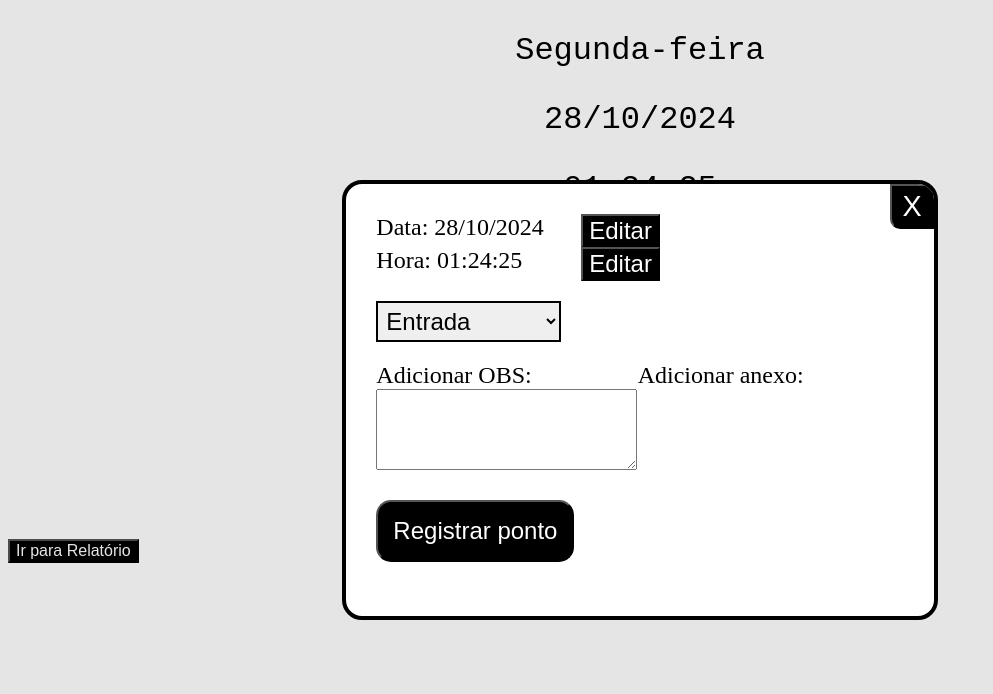
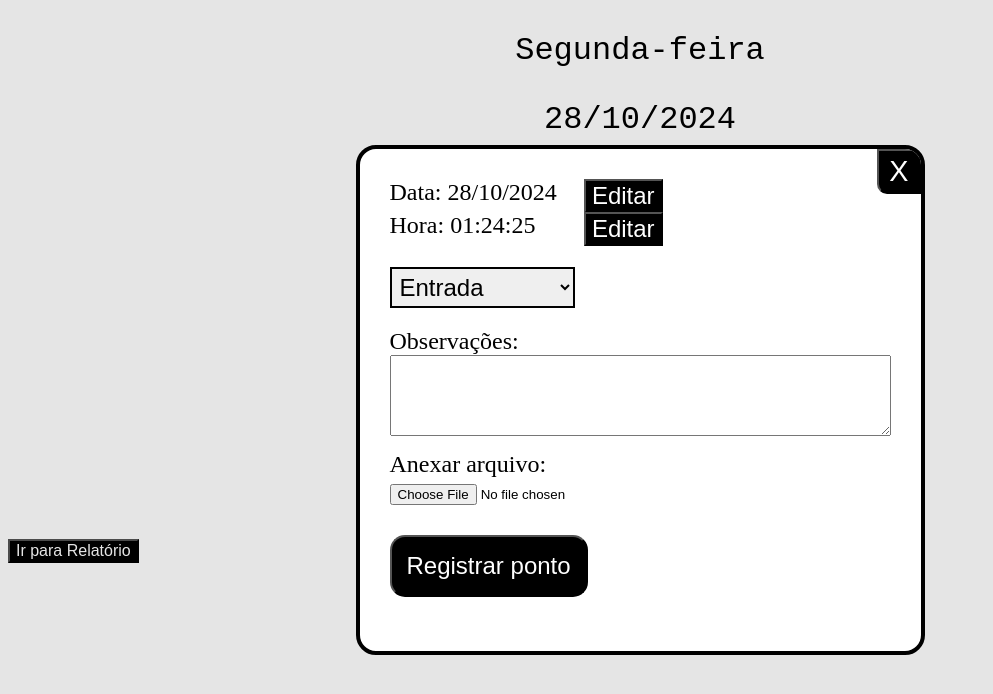
Before and after one commit to mariaelis23/frontend-ponto, a plain HTML site: page index.html in a window 1280 px wide. Both pictures are taken after a click on the button "Bater ponto". Shown: the whole page, without its empty margins (0-993 px from the left). Drawn offline with Linux system fonts and the light colour scheme; a web font is replaced by a local one.

Commit message:
obs e anexo

```diff
--- a/css/style.css
+++ b/css/style.css
@@ -104,6 +104,7 @@ button:hover {
 
 #box-obs {
     display: block;
+    margin-bottom: 15px;
 }
 
 #pop-up {
--- a/index.html
+++ b/index.html
@@ -24,6 +24,7 @@
     </div>
     <!-- Botão que redireciona para relatorio.html -->
     <button onclick="location.href='html/relatorio.html'">Ir para Relatório</button>
+
     <dialog id="dialog-ponto">
         <p class="dialog-data-hora" id="dialog-data">Data: </p>
         <input type="date" name="data" id="dialog-data-input" class="not-visible">
@@ -32,19 +33,27 @@
         <p class="dialog-data-hora" id="dialog-hora">Hora: </p>
         <input type="time" name="hora" id="dialog-hora-input" class="not-visible">
         <button class="btn-edit" id="btn-edit-hora">Editar</button>
+
         <select name="tipo" id="select-dialog-tipo">
             <option value="entrada">Entrada</option>
             <option value="intervalo">Intervalo</option>
             <option value="volta-intervalo">Volta Intervalo</option>
             <option value="saída">Saída</option>
         </select>
-        <p class="adicional">Adicionar OBS:</p>
-        <p class="adicional">Adicionar anexo:</p>
-        <textarea name="obs" id="box-obs" cols="30" rows="5"></textarea>
+
+        <!-- <p class="adicional">Adicionar OBS:</p>
+        <p class="adicional">Adicionar anexo:</p> -->
+        <label for="obs">Observações:</label>
+        <br>
+        <textarea name="obs" id="box-obs" cols="60" rows="5"></textarea>
+        <label for="file-upload">Anexar arquivo:</label>
+        <br>
+        <input type="file" id="file-upload" />
         <button id="btn-dialog-registrar">Registrar ponto</button>
         <p id="dialog-ultimo-ponto"></p>
         <button id="btn-dialog-fechar">X</button>
     </dialog>
+
     <!-- Criar histórico dos últimos n registros -->
     <!-- Criar footer para alerta -->
     <script src="js/index.js"></script>
--- a/js/index.js
+++ b/js/index.js
@@ -18,11 +18,13 @@ const btnDialogRegistrar = document.getElementById("btn-dialog-registrar")
 const btnDialogFechar = document.getElementById("btn-dialog-fechar")
 const dialogData = document.getElementById("dialog-data")
 const dialogHora = document.getElementById("dialog-hora")
-const dialogUltimoPonto = document.getElementById("dialog-ultimo-ponto")
 const dialogDataInput = document.getElementById("dialog-data-input")
 const dialogHoraInput = document.getElementById("dialog-hora-input")
 const btnEditData = document.getElementById("btn-edit-data")
 const btnEditHora = document.getElementById("btn-edit-hora")
+const dialogBoxObs = document.getElementById("box-obs")
+const fileUpload = document.getElementById("file-upload");
+const dialogUltimoPonto = document.getElementById("dialog-ultimo-ponto")
 
 // Variáveis
 let hourInterval
@@ -58,12 +60,17 @@ btnDialogRegistrar.addEventListener("click", async () => {
         return
     }
 
+    // Recuperar arquivo anexo
+    let file = fileUpload.files[0]
+
     let ponto = {
         data: date,
         hora: inputHour || getCurrentHour(),
         localizacao: userCurrentPosition,
         id: 1,
-        tipo: selectDialogTipo.value
+        tipo: selectDialogTipo.value,
+        obs: dialogBoxObs.value,
+        anexo: file ? file.name : null
     }
 
     console.log(ponto)
```
